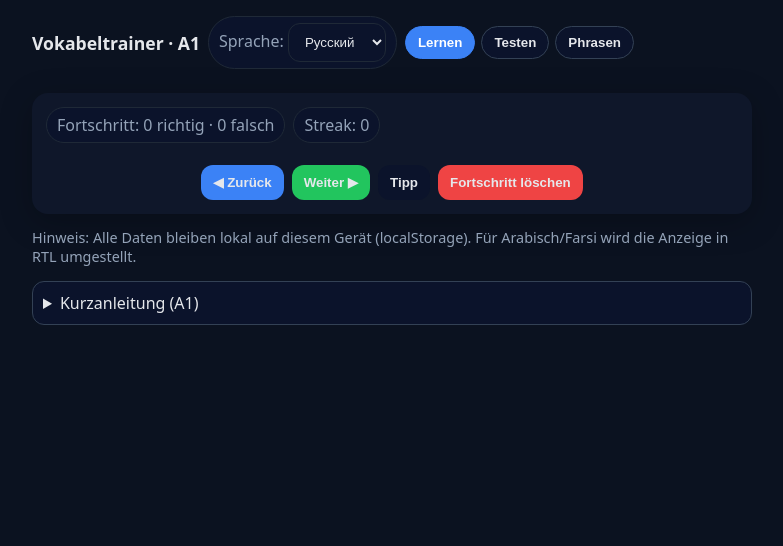
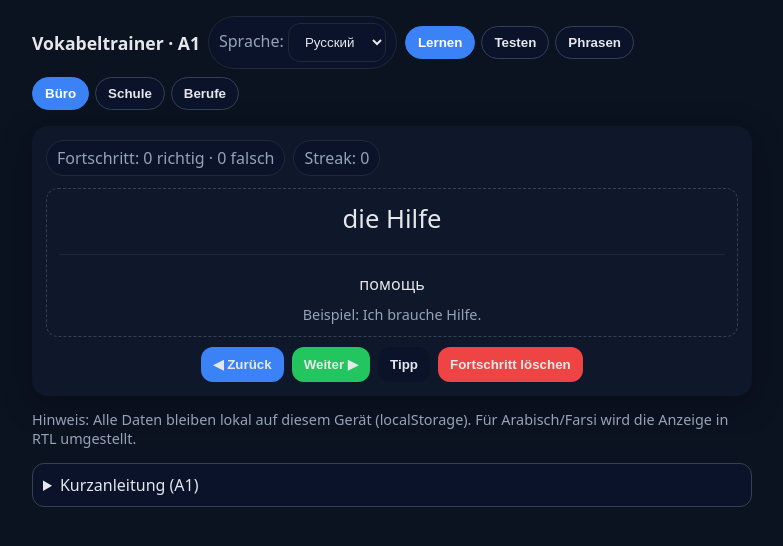
Before and after one commit to schule2025/vokabeltest_alle, a plain HTML site: page index.html in a window 1280 px wide. Shown: the whole page, without its empty margins (248-1031 px from the left). Drawn offline with Linux system fonts and the light colour scheme.

Commit message:
Update index.html

```diff
--- a/index.html
+++ b/index.html
@@ -73,7 +73,7 @@
         </div>
       </div>
 
-      <!-- NEU: Themen-Tabs -->
+      <!-- Themen-Tabs -->
       <div class="scroll-x">
         <div class="tabs" id="topics"></div>
       </div>
@@ -103,7 +103,7 @@
 
 <script>
 /* ----------------- THEMEN-DATEN ----------------- */
-/* Bestehendes Thema „Büro“ aus deinem Tool */
+/* Thema „Büro“ */
 const OFFICE_LEXICON = [
   {de:"der Computer",ru:"компьютер",tr:"bilgisayar",fa:"رایانه",ar:"كمبيوتر",fr:"ordinateur",examples:{de:"Der Computer ist langsam."}},
   {de:"der Drucker",ru:"принтер",tr:"yazıcı",fa:"چاپگر",ar:"طابعة",fr:"imprimante",examples:{de:"Der Drucker geht nicht."}},
@@ -132,7 +132,7 @@ const OFFICE_LEXICON = [
 ];
 const OFFICE_PHRASES = [
   {de:"Guten Tag.",ru:"Здравствуйте.",tr:"İyi günler.",fa:"روز بخیر.",ar:"نهاركم سعيد.",fr:"Bonjour."},
-  {de:"Können Sie mir helfen?",ru:"Можете мне помочь?",tr:"Bana yardım eder misiniz?",fa:"می‌توانید به من کمک کنید؟",ar:"هل يمكنك مساعدتي؟",fr:"Pouvez-vous m’aider ?"},
+  {de:"Können Sie mir helfen?",ru:"Можете мне помочь?",tr:"Bana yardım eder misiniz?",fa:"می‌توانید به мен کمک کنید؟",ar:"هل يمكنك مساعدتي؟",fr:"Pouvez-vous m’aider ?"},
   {de:"Ich habe ein Problem.",ru:"У меня проблема.",tr:"Bir sorunum var.",fa:"من مشکلی دارم.",ar:"لديّ مشكلة.",fr:"J’ai un problème."},
   {de:"Der Drucker geht nicht.",ru:"Принтер не работает.",tr:"Yazıcı çalışmıyor.",fa:"پرینتر کار نمی‌کند.",ar:"الطابعة لا تعمل.",fr:"L’imprimante ne marche pas."},
   {de:"Der Bildschirm ist schwarz.",ru:"Экран чёрный.",tr:"Ekran siyah.",fa:"صفحه سیاه است.",ar:"الشاشة سوداء.",fr:"L’écran est noir."},
@@ -143,7 +143,7 @@ const OFFICE_PHRASES = [
   {de:"Auf Wiedersehen!",ru:"До свидания!",tr:"Hoşça kalın!",fa:"خداحافظ!",ar:"إلى اللقاء!",fr:"Au revoir !"}
 ];
 
-/* Beispiel-Thema „Schule“ (kleines Starter-Set – kannst du löschen/erweitern) */
+/* Beispiel-Thema „Schule“ */
 const SCHOOL_LEXICON = [
   {de:"die Schule",ru:"школа",tr:"okul",fa:"مدرسه",ar:"مدرسة",fr:"école",examples:{de:"Die Schule beginnt um acht."}},
   {de:"der Lehrer",ru:"учитель",tr:"öğretmen",fa:"معلم",ar:"معلّم",fr:"enseignant",examples:{de:"Der Lehrer erklärt die Aufgabe."}},
@@ -154,33 +154,68 @@ const SCHOOL_PHRASES = [
   {de:"Können Sie das wiederholen?",ru:"Можете повторить?",tr:"Tekrar edebilir misiniz?",fa:"می‌توانید تکرار کنید؟",ar:"هل يمكنك الإعادة؟",fr:"Pouvez-vous répéter ?"},
 ];
 
-  /* Thema: Berufe (A1) – Vokabeln (erweitert) */
+/* Thema: Berufe (A1) – Vokabeln (mit weiblichen Formen) */
 const BERUFE_LEXICON = [
+  // Grundformen + weibliche Formen
   {de:"der Arzt", ru:"врач", tr:"doktor|hekim", fa:"پزشک", ar:"طبيب|دكتور", fr:"médecin", examples:{de:"Der Arzt hilft kranken Menschen."}},
+  {de:"die Ärztin", ru:"врач", tr:"doktor|hekim", fa:"پزشک", ar:"طبيبة", fr:"médecin (f.)", examples:{de:"Die Ärztin hilft kranken Menschen."}},
+
   {de:"der Lehrer", ru:"учитель", tr:"öğretmen", fa:"معلم", ar:"معلّم", fr:"enseignant|professeur", examples:{de:"Der Lehrer unterrichtet Kinder."}},
+  {de:"die Lehrerin", ru:"учительница", tr:"öğretmen", fa:"معلم", ar:"معلّمة", fr:"enseignante|professeure", examples:{de:"Die Lehrerin unterrichtet Kinder."}},
+
+  {de:"der Verkäufer", ru:"продавец", tr:"satıcı", fa:"فروشنده", ar:"بائع", fr:"vendeur", examples:{de:"Der Verkäufer arbeitet im Geschäft."}},
   {de:"die Verkäuferin", ru:"продавщица", tr:"satıcı", fa:"فروشنده", ar:"بائعة", fr:"vendeuse", examples:{de:"Die Verkäuferin arbeitet im Geschäft."}},
+
   {de:"der Koch", ru:"повар", tr:"aşçı", fa:"آشپز", ar:"طاهٍ|طباخ", fr:"cuisinier", examples:{de:"Der Koch arbeitet im Restaurant."}},
+  {de:"die Köchin", ru:"повар", tr:"aşçı", fa:"آشپز", ar:"طاهية", fr:"cuisinière", examples:{de:"Die Köchin arbeitet im Restaurant."}},
+
   {de:"der Polizist", ru:"полицейский", tr:"polis", fa:"پلیس", ar:"شرطي", fr:"policier", examples:{de:"Der Polizist sorgt für Sicherheit."}},
+  {de:"die Polizistin", ru:"полицейская", tr:"polis", fa:"پلیس", ar:"شرطية", fr:"policière", examples:{de:"Die Polizistin sorgt für Sicherheit."}},
 
-  // Erweiterte Standardberufe
   {de:"die Krankenschwester", ru:"медсестра", tr:"hemşire", fa:"پرستار", ar:"ممرضة", fr:"infirmière", examples:{de:"Die Krankenschwester arbeitet im Krankenhaus."}},
-  {de:"der Ingenieur", ru:"инженер", tr:"mühendis", fa:"مهندس", ar:"مهندس", fr:"ingénieur", examples:{de:"Der Ingenieur baut Brücken."}},
+  {de:"der Krankenpfleger", ru:"медбрат", tr:"hemşire", fa:"پرستار", ar:"ممرض", fr:"infirmier", examples:{de:"Der Krankenpfleger arbeitet im Krankenhaus."}},
+
+  {de:"der Ingenieur", ru:"инженер", tr:"mühendis", fa:"مهندس", ar:"مهندس", fr:"ingénieur", examples:{de:"Der Ingenieur plant Brücken."}},
+  {de:"die Ingenieurin", ru:"инженер", tr:"mühendis", fa:"مهندس", ar:"مهندسة", fr:"ingénieure", examples:{de:"Die Ingenieurin планt Brücken."}},
+
   {de:"der Mechaniker", ru:"механик", tr:"tamirci", fa:"مکانیک", ar:"ميكانيكي", fr:"mécanicien", examples:{de:"Der Mechaniker repariert Autos."}},
+  {de:"die Mechanikerin", ru:"механик", tr:"tamirci", fa:"مکانیک", ar:"ميكانيكية", fr:"mécanicienne", examples:{de:"Die Mechanikerin repariert Autos."}},
+
   {de:"der Bäcker", ru:"пекарь", tr:"fırıncı", fa:"نانوا", ar:"خباز", fr:"boulanger", examples:{de:"Der Bäcker backt Brot."}},
+  {de:"die Bäckerin", ru:"пекарь", tr:"fırıncı", fa:"نانوا", ar:"خبازة", fr:"boulangère", examples:{de:"Die Bäckerin backt Brot."}},
+
   {de:"der Friseur", ru:"парикмахер", tr:"kuaför", fa:"آرایشگر", ar:"حلاق", fr:"coiffeur", examples:{de:"Der Friseur schneidet Haare."}},
+  {de:"die Friseurin", ru:"парикмахер", tr:"kuaför", fa:"آرایشگر", ar:"حلّاقة", fr:"coiffeuse", examples:{de:"Die Friseurin schneidet Haare."}},
+
   {de:"der Fahrer", ru:"водитель", tr:"şoför", fa:"راننده", ar:"سائق", fr:"conducteur", examples:{de:"Der Fahrer fährt den Bus."}},
-  {de:"der Landwirt", ru:"фермер", tr:"çiftçi", fa:"کشاورز", ar:"فلاح", fr:"agriculteur", examples:{de:"Der Landwirt arbeitet auf dem Feld."}},
+  {de:"die Fahrerin", ru:"водитель", tr:"şофör", fa:"راننده", ar:"سائقة", fr:"conductrice", examples:{de:"Die Fahrerin fährt den Bus."}},
+
+  {de:"der Landwirt", ru:"фермер", tr:"çiftçi", fa:"کشاورز", ar:"مزارع", fr:"agriculteur", examples:{de:"Der Landwirt arbeitet auf dem Feld."}},
+  {de:"die Landwirtin", ru:"фермер", tr:"çiftçi", fa:"کشاورز", ar:"مزارعة", fr:"agricultrice", examples:{de:"Die Landwirtin arbeitet auf dem Feld."}},
+
   {de:"der Bauarbeiter", ru:"строитель", tr:"inşaat işçisi", fa:"کارگر ساختمانی", ar:"عامل بناء", fr:"ouvrier du bâtiment", examples:{de:"Der Bauarbeiter baut ein Haus."}},
-  {de:"der Student", ru:"студент", tr:"öğrenci", fa:"دانشجو", ar:"طالب جامعي", fr:"étudiant", examples:{de:"Der Student lernt an der Universität."}}
+  {de:"die Bauarbeiterin", ru:"строительница", tr:"inşaat işçisi", fa:"کارگر ساختمانی", ar:"عاملة بناء", fr:"ouvrière du bâtiment", examples:{de:"Die Bauarbeiterin baut ein Haus."}},
+
+  {de:"der Student", ru:"студент", tr:"öğrenci", fa:"دانشجو", ar:"طالب جامعي", fr:"étudiant", examples:{de:"Der Student lernt an der Universität."}},
+  {de:"die Studentin", ru:"студентка", tr:"öğrenci", fa:"دانشجو", ar:"طالبة جامعية", fr:"étudiante", examples:{de:"Die Studentin lernt an der Universität."}}
 ];
 
+/* Thema: Berufe (A1) – Phrasen */
+const BERUFE_PHRASES = [
+  {de:"Was sind Sie von Beruf?", ru:"Кто вы по профессии?", tr:"Mesleğiniz nedir?", fa:"شغل شما چیست؟", ar:"ما مهنتك؟", fr:"Quelle est votre profession ?"},
+  {de:"Ich bin Lehrer.", ru:"Я учитель.", tr:"Ben öğretmenim.", fa:"من معلم هستم.", ar:"أنا معلّم.", fr:"Je suis enseignant."},
+  {de:"Ich bin Lehrerin.", ru:"Я учительница.", tr:"Ben öğretmenim.", fa:"من معلم هستم.", ar:"أنا معلّمة.", fr:"Je suis enseignante."},
+  {de:"Er ist Arzt.", ru:"Он врач.", tr:"O doktor.", fa:"او پزشک است.", ar:"هو طبيب.", fr:"Il est médecin."},
+  {de:"Sie ist Ärztin.", ru:"Она врач.", tr:"O doktor.", fa:"او پزشک است.", ar:"هي طبيبة.", fr:"Elle est médecin."},
+  {de:"Er arbeitet im Restaurant.", ru:"Он работает в ресторане.", tr:"O restoranda çalışıyor.", fa:"او در رستوران کار می‌کند.", ar:"هو يعمل في المطعم.", fr:"Il travaille au restaurant."},
+  {de:"Sie arbeitet im Geschäft.", ru:"Она работает в магазине.", tr:"O mağazada çalışıyor.", fa:"او در فروشگاه کار می‌کند.", ar:"هي تعمل في المتجر.", fr:"Elle travaille au magasin."}
+];
 
-/* Zentrale Themenstruktur: einfach weitere Einträge hinzufügen */
+/* Zentrale Themenstruktur */
 const TOPICS = {
-  "Büro": { lexicon: OFFICE_LEXICON, phrases: OFFICE_PHRASES },
-  "Schule": { lexicon: SCHOOL_LEXICON, phrases: SCHOOL_PHRASES },
-  "Berufe": { lexicon: BERUFE_LEXICON, phrases: BERUFE_PHRASES } // ← NEU
-  // Beispiel: "Supermarkt": { lexicon: [...], phrases: [...] }
+  "Büro":   { lexicon: OFFICE_LEXICON,  phrases: OFFICE_PHRASES },
+  "Schule": { lexicon: SCHOOL_LEXICON,  phrases: SCHOOL_PHRASES },
+  "Berufe": { lexicon: BERUFE_LEXICON,  phrases: BERUFE_PHRASES }
 };
 
 /* ----------------- Hilfsfunktionen ----------------- */
@@ -210,14 +245,14 @@ function currentLexicon(){ return TOPICS[state.topic].lexicon; }
 function currentPhrases(){ return TOPICS[state.topic].phrases || []; }
 function currentItem(){ return currentLexicon()[ state.order[state.idx] ]; }
 
-function applyRTL(){document.body.dir=isRTL(state.lang)?'rtl':'ltr';}
+function applyRTL(){ document.body.dir = isRTL(state.lang)?'rtl':'ltr'; }
 function renderProgress(){
   document.getElementById('progress').textContent=`Fortschritt: ${state.correct} richtig · ${state.wrong} falsch`;
   document.getElementById('streak').textContent=`Streak: ${state.streak}`;
 }
 function newRound(){
   const len=currentLexicon().length;
-  state.order=shuffle([...Array(len).keys()]);
+  state.order = len > 0 ? shuffle([...Array(len).keys()]) : [];
   state.idx=0;
   render();
 }
@@ -226,7 +261,6 @@ function setTopic(name){
   state.idx=0;
   state.correct=0; state.wrong=0; state.streak=0;
   document.getElementById('title').textContent=`Vokabeltrainer · A1 — ${name}`;
-  // rebuild order for this topic
   newRound();
 }
 function buildTopicTabs(){
@@ -248,6 +282,10 @@ function buildTopicTabs(){
 /* ----------------- Rendering ----------------- */
 function buildLearn(){
   const item=currentItem();
+  if(!item){
+    panel.innerHTML = `<div class="center hint">Keine Einträge für dieses Thema.</div>`;
+    return;
+  }
   panel.innerHTML=
    `<div class="box stack">
       <div class="center big">${item.de}</div>
@@ -259,6 +297,10 @@ function buildLearn(){
 
 function buildTest(){
   const item=currentItem();
+  if(!item){
+    panel.innerHTML = `<div class="center hint">Keine Einträge für dieses Thema.</div>`;
+    return;
+  }
   const others = currentLexicon().filter(x=>x!==item).map(x=>x[state.lang]);
   const opts = shuffle([item[state.lang], ...shuffle(others).slice(0,3)]);
   panel.innerHTML=
@@ -336,12 +378,11 @@ document.getElementById('btnPrev').onclick=()=>{
 };
 document.getElementById('btnNext').onclick=()=>{
   const maxLen = currentLexicon().length;
-  state.idx = (state.idx+1)%Math.max(1,maxLen);
+  state.idx = maxLen ? (state.idx+1)%maxLen : 0;
   render();
 };
 document.getElementById('btnTip').onclick=()=>{
-  // Tipp aus aktuellem Modus: Vokabeln-Tipp
-  const item=currentItem?.();
+  const item = currentItem();
   if(item){
     alert("Tipp: "+(item[state.lang].split('|')[0].slice(0,2))+"...");
   }else{
@@ -352,7 +393,7 @@ document.getElementById('btnReset').onclick=()=>{
   state.correct=0; state.wrong=0; state.streak=0;
   renderProgress();
 };
-langSel.onchange=()=>{ state.lang=langSel.value; render(); };
+langSel.onchange=()=>{ state.lang=langSel.value; try{localStorage.setItem('vt_lang', state.lang);}catch(e){} render(); };
 modeTabs.querySelectorAll('.tab').forEach(t=>{
   t.onclick=()=>{
     state.mode=t.dataset.mode;
@@ -368,7 +409,6 @@ modeTabs.querySelectorAll('.tab').forEach(t=>{
   try{
     const savedLang = localStorage.getItem('vt_lang');
     if(savedLang) { state.lang=savedLang; langSel.value=savedLang; }
-    langSel.addEventListener('change', ()=>localStorage.setItem('vt_lang', state.lang));
   }catch(e){}
   buildTopicTabs();
   newRound();
```
